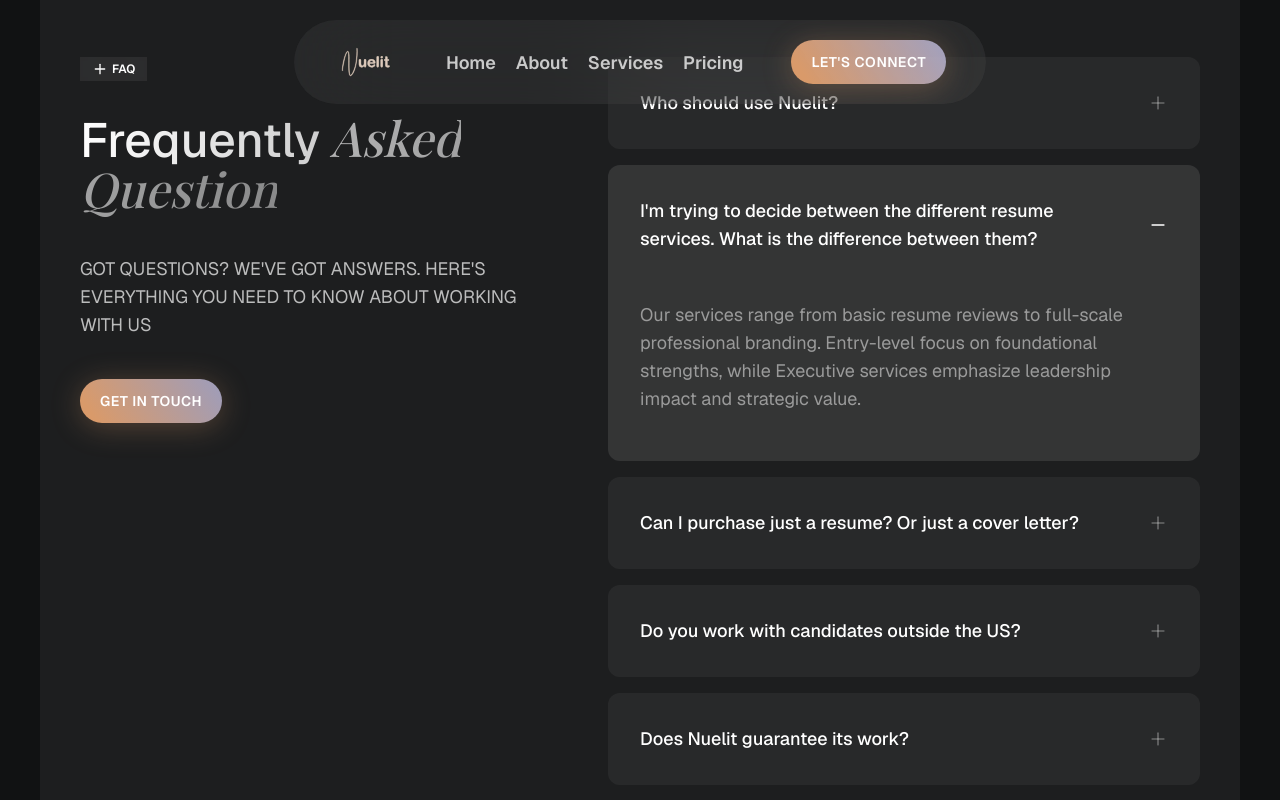
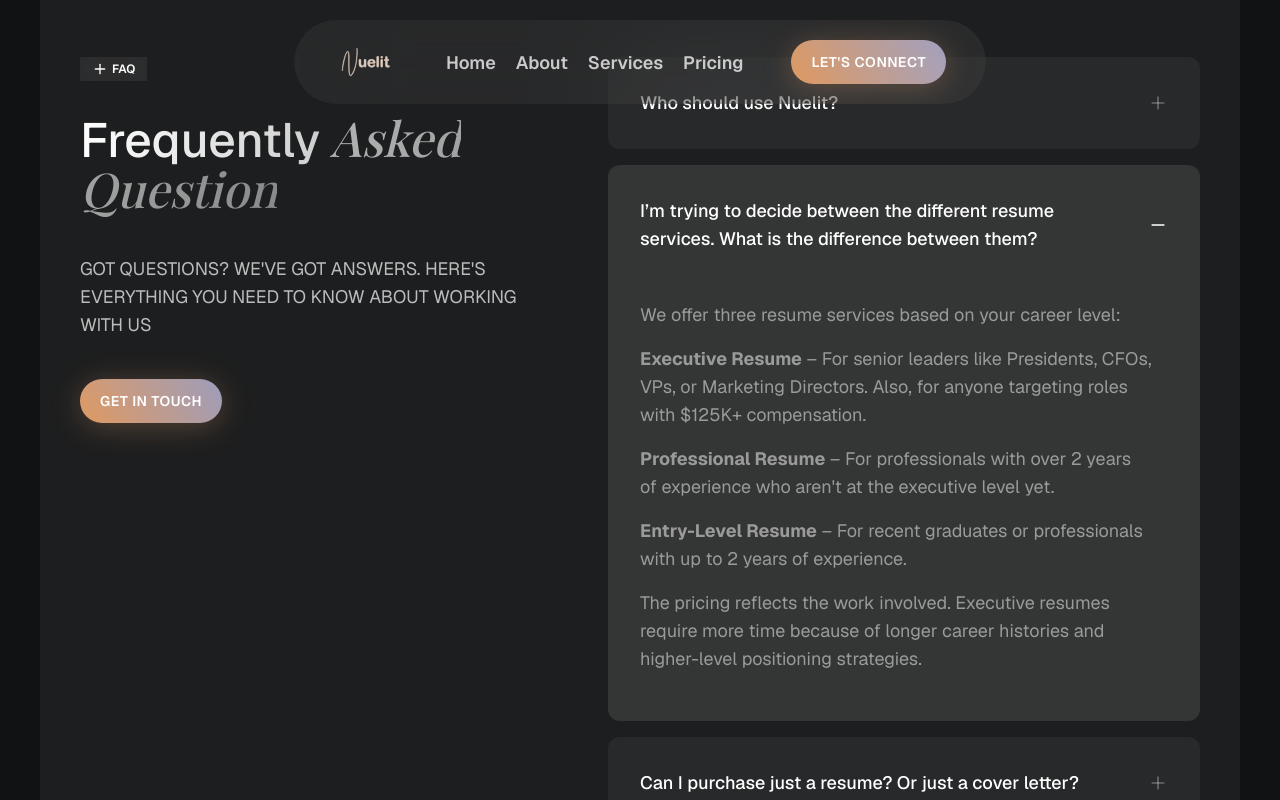
Before and after one commit to Israel-Beni/nuelit, a Next.js app: page / in a window 1280 px wide. Both pictures are taken after a click on the button 904 px from the left and 6665 px from the top of the page. Shown: the part 6265-7065 px from the top of the page. Built offline with nearby package versions, Linux system fonts and the light colour scheme; a web font is replaced by a local one.

Commit message:
feat: Implement PayPal payment confirmation emails and refactor FAQ content to support rich text.

```diff
--- a/components/sections/faq.tsx
+++ b/components/sections/faq.tsx
@@ -66,8 +66,8 @@
                   ${openIndex === index ? 'max-h-screen opacity-100 py-4' : 'max-h-0 opacity-0'}
                 `}
               >
-                <div className="px-6 pb-6 md:px-8 md:pb-8 text-body max-w-xl">
-                  {item.answer}
+                <div className="px-6 pb-6 md:px-8 md:pb-8 text-body max-w-xl space-y-4">
+                  {item.answer()}
                 </div>
               </div>
             </div>
@@ -87,34 +87,71 @@
 const FAQ_ITEMS = [
   {
     question: "Who should use Nuelit?",
-    answer: "We work with professionals at every stage—from new graduates just starting to experienced managers and C-level executives. If you're serious about your next career move, we're here to help you prepare."
+    answer: () => (
+      <>
+        We work with professionals at every stage—from new graduates just starting to experienced managers and C-level executives. If you're serious about your next career move, we're here to help you prepare.
+      </>
+    )
   },
   {
-    question: "I'm trying to decide between the different resume services. What is the difference between them?",
-    answer: "Our services range from basic resume reviews to full-scale professional branding. Entry-level focus on foundational strengths, while Executive services emphasize leadership impact and strategic value."
+    question: "I’m trying to decide between the different resume services. What is the difference between them?",
+    answer: () => (
+      <>
+        <p>We offer three resume services based on your career level:</p>
+        <p><strong>Executive Resume</strong> – For senior leaders like Presidents, CFOs, VPs, or Marketing Directors. Also, for anyone targeting roles with $125K+ compensation.</p>
+        <p><strong>Professional Resume</strong> – For professionals with over 2 years of experience who aren't at the executive level yet.</p>
+        <p><strong>Entry-Level Resume</strong> – For recent graduates or professionals with up to 2 years of experience.</p>
+        <p>The pricing reflects the work involved. Executive resumes require more time because of longer career histories and higher-level positioning strategies.</p>
+      </>
+    )
   },
   {
     question: "Can I purchase just a resume? Or just a cover letter?",
-    answer: "Yes, all our services are available à la carte. However, we recommend our bundled packages for the most cohesive professional narrative."
+    answer: () => (
+      <>
+        <p> Absolutely! You can choose any service on its own or combine them however you'd like. </p>
+        <p>Most clients start with a resume, LinkedIn profile, and cover letter, then add interview prep once they land interviews. But it's completely up to you—pick what fits your needs right now.</p>
+        <Link href="/#services" className="text-primary/70">View all services</Link>
+      </>
+    )
   },
   {
     question: "Do you work with candidates outside the US?",
-    answer: "Absolutely. We have experience with international markets and understand the specific requirements for various global regions."
+    answer: () => (
+      <>
+        <p>Yes! We work with clients worldwide, as long as your resume and job search are in English.</p>
+        <p>We've helped professionals across the U.S., Canada, Europe, Australia, South America, and Africa land their ideal roles.</p>
+      </>
+    )
   },
   {
     question: "Does Nuelit guarantee its work?",
-    answer: "We guarantee a high-quality, recruiter-approved final product. While we cannot guarantee a job offer, our clients consistently report higher interview rates after our services."
+    answer: () => (
+      <>
+        <p>Yes! We offer a 60-day interview guarantee, provided you do you due diligence of applying to jobs.</p>
+        <p>If you don't receive an interview request within 60 days of getting your final resume, we'll rewrite it once at no extra charge.</p>
+      </>
+    )
   },
   {
     question: "I have more questions. How can I get in touch with Nuelit?",
-    answer: "You can reach out via our contact form, email us directly, or use the 'Get In Touch' button right here on the page."
+    answer: () => (
+      <>
+        <p>We're here to help! Reach out anytime between 8am-5pm Central Time.</p>
+        <p>Email: <Link href="mailto:hello@nuelit.com" className="text-primary/70">hello@nuelit.com</Link></p>
+      </>
+    )
   },
   {
     question: "Why do I need a personal website for my career?",
-    answer: "A personal website serves as a digital portfolio that you own. It allows you to showcase your work, personality, and professional brand in a way a resume cannot, significantly increasing your visibility and credibility to recruiters."
+    answer: () => (
+      <p>A personal website serves as a digital portfolio that you own. It allows you to showcase your work, personality, and professional brand in a way a resume cannot, significantly increasing your visibility and credibility to recruiters.</p>
+    )
   },
   {
     question: "What is included in the Website Development service?",
-    answer: "We create a professional, responsive personal website tailored to your career goals. This includes custom design, mobile optimization, and a clear call-to-action for recruiters or clients."
+    answer: () => (
+      <p>We create a professional, responsive personal website tailored to your career goals. This includes custom design, mobile optimization, and a clear call-to-action for recruiters or clients.</p>
+    )
   }
 ];
```
